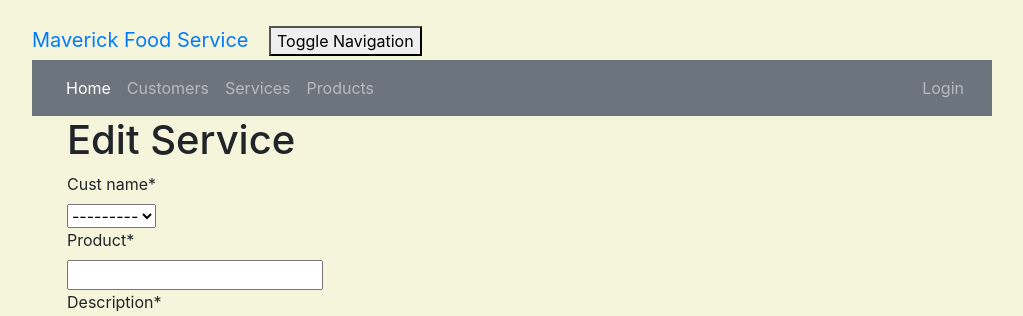
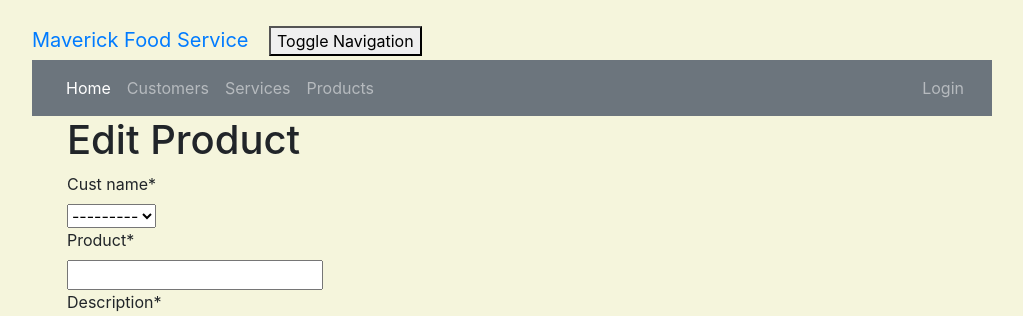
Before and after one commit to janakafleUNO/MaverickFoodServices, a Django app: template crm/templates/crm/product_edit.html in a window 1280 px wide. Shown: the top 316 px of the page, without its empty margins (28-1051 px from the left). Run offline with Django 4.2, Linux system fonts and the light colour scheme; the template is opened without the code that fills it: values that come from a table or form of the project are taken from there, others are empty; some libraries are stand-ins or nearby versions.

Commit message:
updated File

```diff
--- a/crm/templates/crm/product_edit.html
+++ b/crm/templates/crm/product_edit.html
@@ -4,7 +4,8 @@
 {% load crispy_forms_tags %}
 {% block content %}
     <style> body { background-color: beige; } </style>
-    <h1>Edit Service</h1>
+
+    <h1>Edit Product</h1>
     <form method="POST" class="product-form">{% csrf_token %}
         {{ form|crispy }}
         <button type="submit" class="btn btn-primary">Update</button>
```
